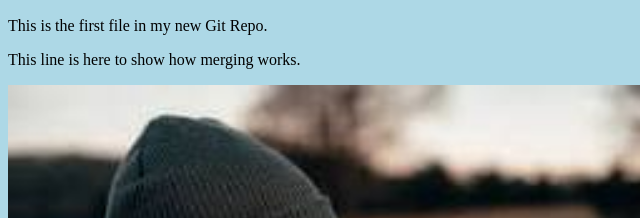
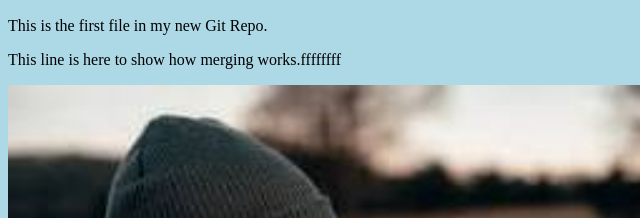
Before and after one commit to DerekBrennan1/hello-world1, a plain HTML site: page index.html in a window 1280 px wide. Shown: the part 564-782 px from the top of the page, 0-640 px from the left. Drawn offline with Linux system fonts and the light colour scheme.

Commit message:
Update index.html
new letters added

```diff
--- a/index.html
+++ b/index.html
@@ -9,7 +9,7 @@
 <h1>Hello world!</h1>
 <div><img src="img_hello_world.jpg" alt="Hello World from Space" style="width:100%;max-width:640px"></div>
 <p>This is the first file in my new Git Repo.</p>
-<p>This line is here to show how merging works.</p>
+<p>This line is here to show how merging works.ffffffff</p>
 <div><img src="img_hello_git.jpg" alt="Hello Git" style="width:100%;max-width:640px"></div>
 
 </body>
```
